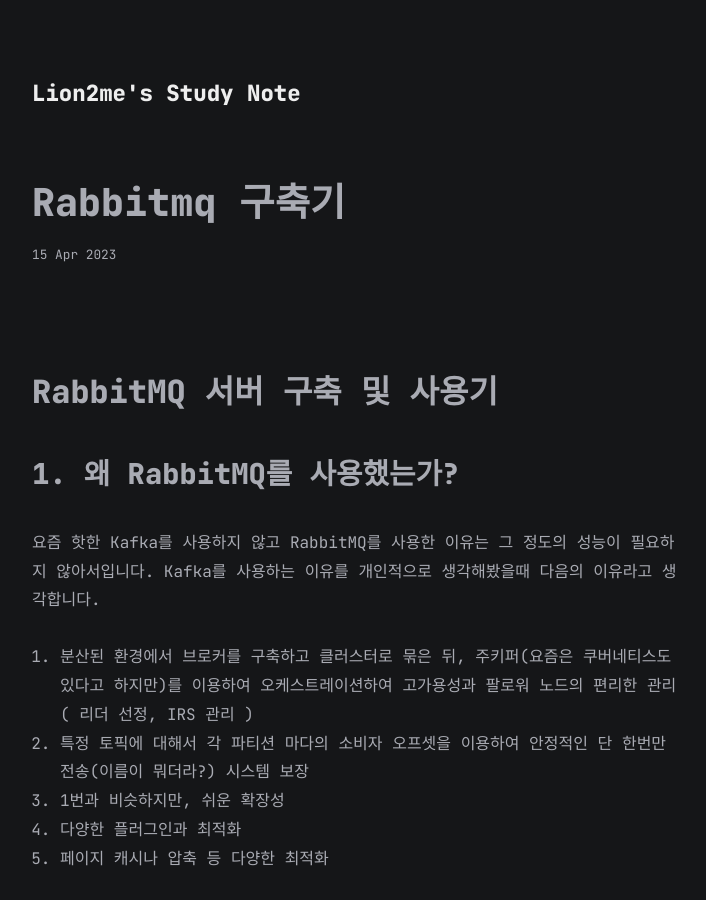
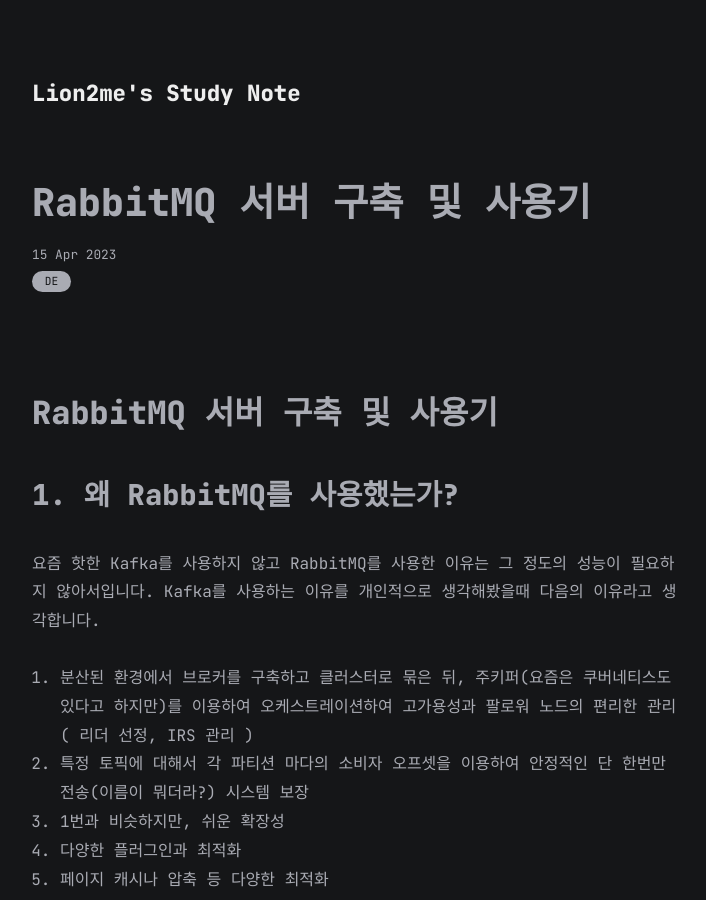
Before and after one commit to Lion2me/Lion2me.github.io, a Jekyll site: the page built from all_collections/_posts/2023-04-15-rabbitmq 구축기.md, in a window 1280 px wide and 900 px high. Shown: the whole window, without its empty margins (283-989 px from the left). Built offline with Jekyll 4.4.1, drawn with Linux system fonts in a browser that asks for light colours.

Commit message:
Add post

```diff
--- a/all_collections/_posts/2023-04-15-rabbitmq 구축기.md
+++ b/all_collections/_posts/2023-04-15-rabbitmq 구축기.md
@@ -1,3 +1,13 @@
+---
+
+layout: post
+title: RabbitMQ 서버 구축 및 사용기
+date: 2023-04-15 21:05:23 +0900
+category: DE
+use_math: true
+
+---
+
 # RabbitMQ 서버 구축 및 사용기
 
 ## 1. 왜 RabbitMQ를 사용했는가?
```
